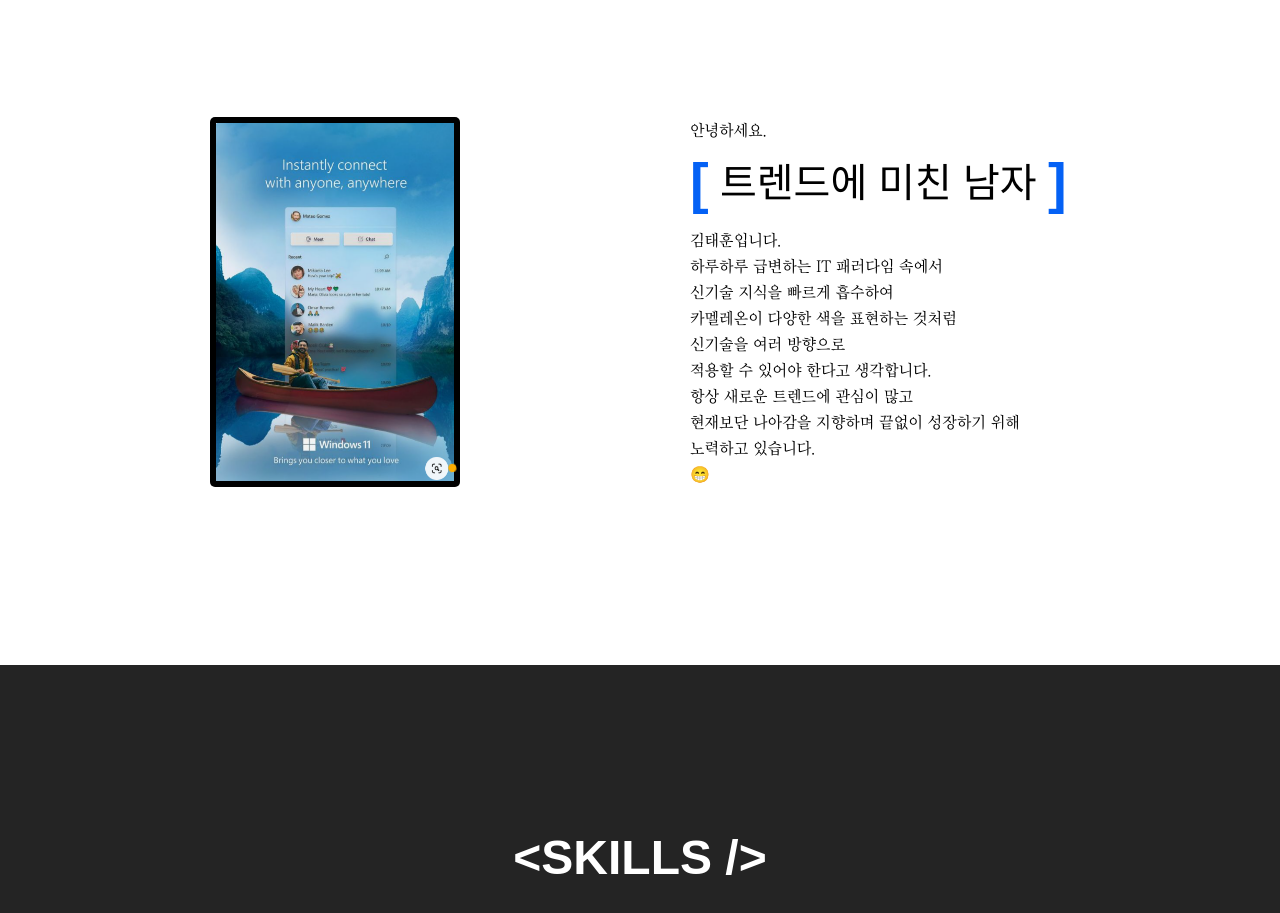
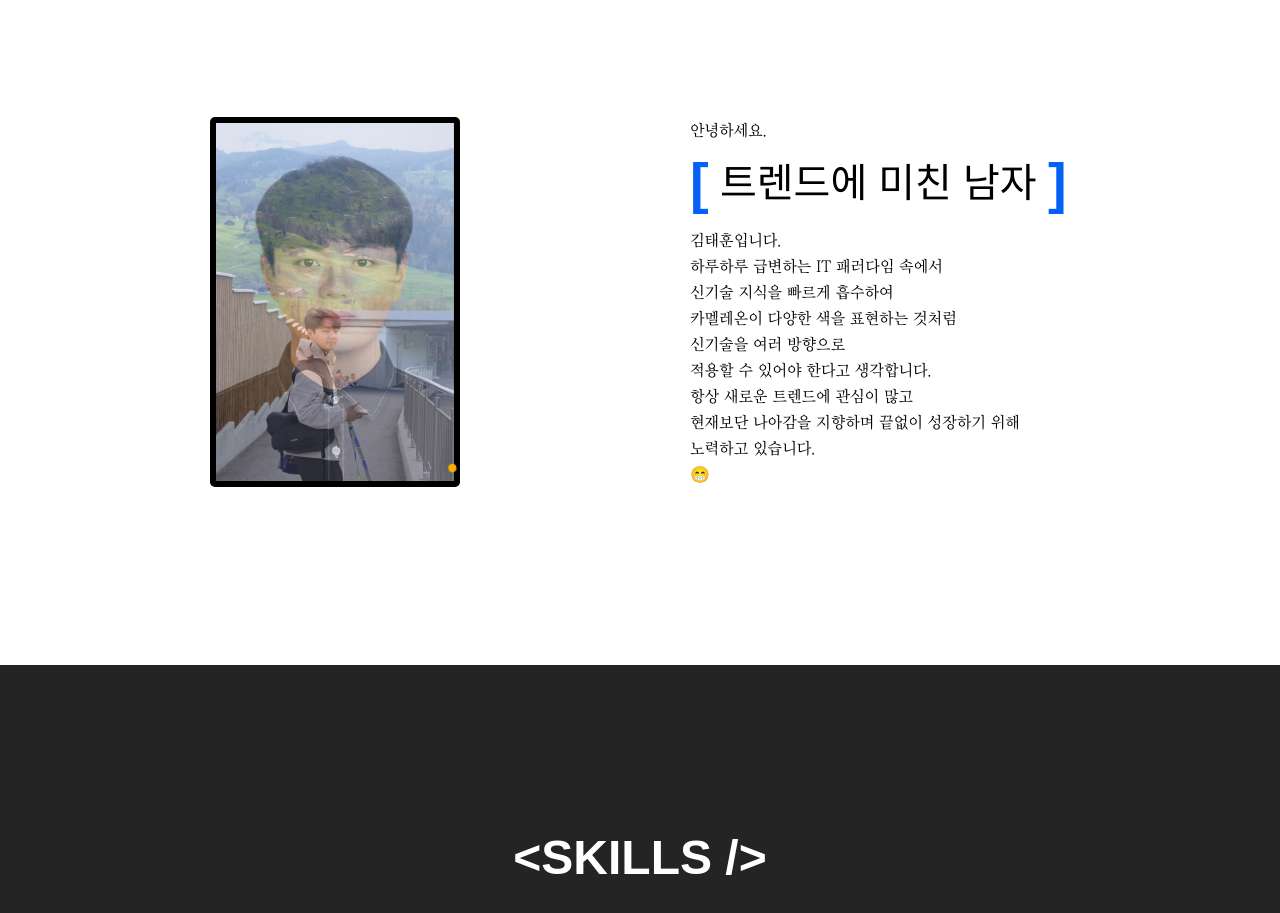
Before and after one commit to TH91-Github/portfolio, a React (Create React App) app: page / in a window 1280 px wide. Shown: the part 935-1848 px from the top of the page. Built offline with nearby package versions, Linux system fonts and the light colour scheme; a web font is replaced by a local one.

Commit message:
feat : 새로운 이미지 추가

```diff
--- a/src/components/main/MainAbout.jsx
+++ b/src/components/main/MainAbout.jsx
@@ -7,8 +7,8 @@ import * as S from "./Styled";
 import * as SC from "assets/styles/StyledCm";
 import { colors, media } from "assets/styles/Variable";
 import profileImg from 'assets/images/profile.jpg'
+import profileImg2 from 'assets/images/profile2.jpg'
 import sample from 'assets/images/sample.png'
-
 
 // Data 정보 통합 예정
 const aboutTit = ["ABOUT"];
@@ -36,8 +36,8 @@ function MainAbout({ sectionTitle, view }) {
           <AboutProfile className="about__profile">
             <AboutProfileImg className="about__profile-img">
               <AboutImgBox className="img">
-                <img src={sample} alt="" />
-                <img src={sample} className="subImg" alt=""/>
+                <img src={profileImg} alt="" />
+                <img src={profileImg2} className="subImg" alt=""/>
                 {/* <img src={} alt="" /> */}
               </AboutImgBox>
             </AboutProfileImg>
--- a/src/components/main/MainProject.jsx
+++ b/src/components/main/MainProject.jsx
@@ -87,7 +87,7 @@ const projectListData = [
     date:"2017.03 ~ 2018.02",
     skills:["HTML","CSS","Jquery","JavaScript"],
     contents:["차량 소개, 현대 기아 자동차 그룹 운영","국,영문 사이트와 레터 작업"],
-    role:["웹표준, 웹접근성을 준수하며 인증 마크를 획득하기 위해 마크업 및 수정 진행하였습니다.","여러 메일 스타일에 맞는 메일폼 작성"],
+    role:["웹표준, 웹접근성을 준수하며 인증 마크를 획득하기 위해 마크업 및 수정 진행하였습니다.","각 지원하는 메일 스타일에 맞는 메일폼 작성"],
   },
   {
     title:"신세계 DF (운영)",
```
Also changed, not shown: src/assets/images/profile2.jpg (added).
